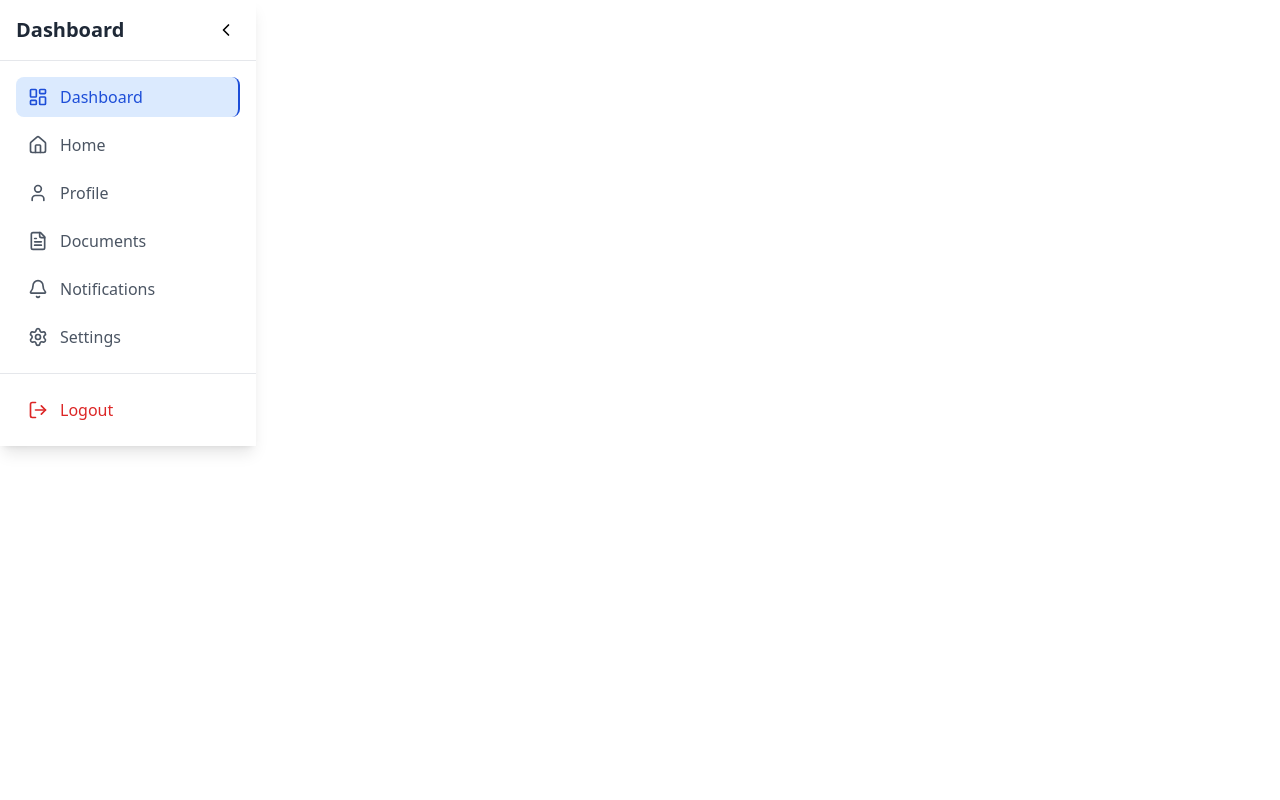
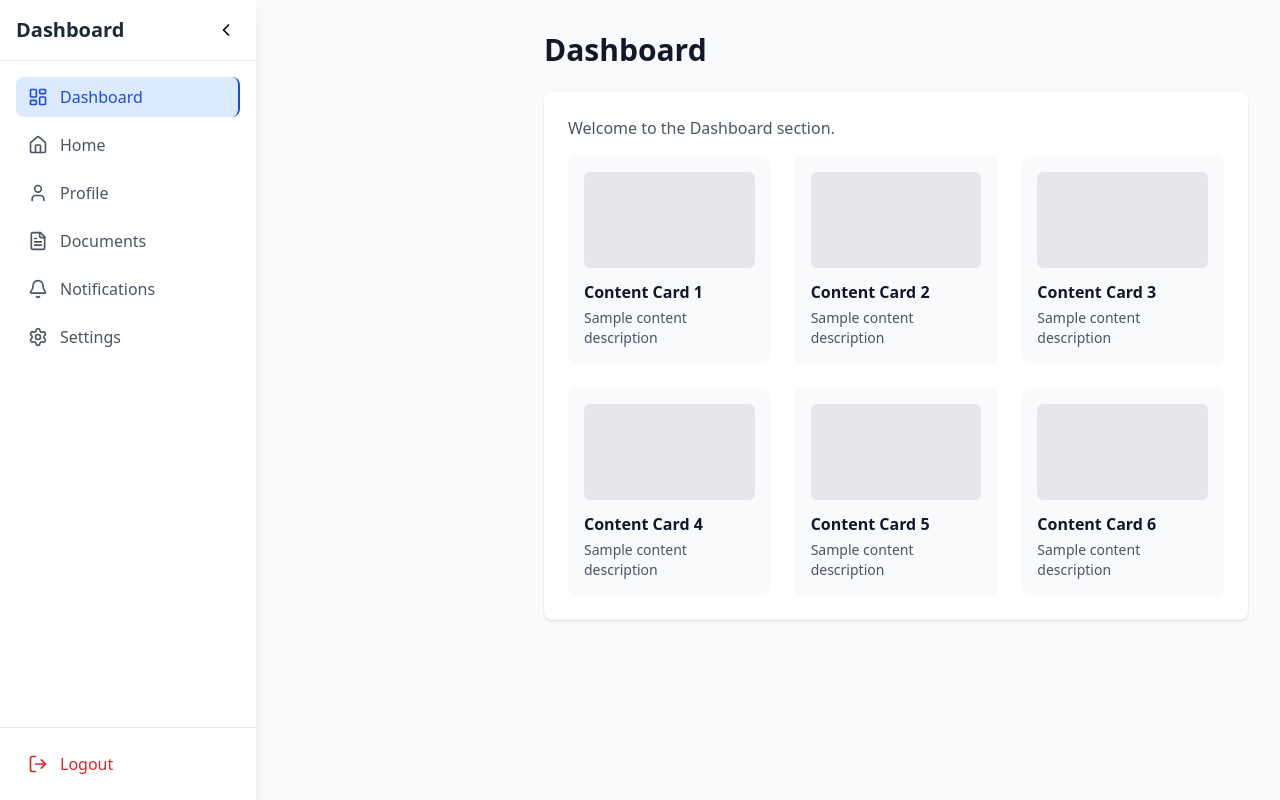
Before and after one commit to Mastercard-Code-For-Change-2-0/Team-24, a React (Vite) app in the folder vite-project/: page /student in a window 1280 px wide. Built offline with nearby package versions, Linux system fonts and the light colour scheme.

Commit message:
Added Sidebar

```diff
--- a/vite-project/src/component/Sidebar.jsx
+++ b/vite-project/src/component/Sidebar.jsx
@@ -50,7 +50,7 @@ const Sidebar = ({ className = "" }) => {
       {/* Sidebar */}
       <aside
         className={`
-          fixed top-0 left-0 h-full bg-white shadow-lg z-50 transition-all duration-300 ease-in-out
+          fixed top-0 left-0 h-screen bg-white shadow-lg z-50 transition-all duration-300 ease-in-out flex flex-col
           ${isOpen ? 'translate-x-0' : '-translate-x-full'}
           ${isCollapsed ? 'w-16' : 'w-64'}
           lg:translate-x-0 lg:static lg:z-auto
@@ -58,7 +58,7 @@ const Sidebar = ({ className = "" }) => {
         `}
       >
         {/* Header */}
-        <div className="flex items-center justify-between p-4 border-b">
+        <div className="flex items-center justify-between p-4 border-b flex-shrink-0">
           {!isCollapsed && (
             <h2 className="text-xl font-bold text-gray-800">Dashboard</h2>
           )}
@@ -74,7 +74,7 @@ const Sidebar = ({ className = "" }) => {
         </div>
 
         {/* Navigation */}
-        <nav className="flex-1 p-4">
+        <nav className="flex-1 p-4 overflow-y-auto">
           <ul className="space-y-2">
             {navItems.map((item) => (
               <li key={item.id}>
@@ -101,7 +101,7 @@ const Sidebar = ({ className = "" }) => {
         </nav>
 
         {/* Footer */}
-        <div className="p-4 border-t">
+        <div className="p-4 border-t flex-shrink-0">
           <button
             className={`
               w-full flex items-center gap-3 px-3 py-2 rounded-lg transition-colors
@@ -116,9 +116,42 @@ const Sidebar = ({ className = "" }) => {
         </div>
       </aside>
 
+      {/* Main content area */}
+      <div className={`
+        flex-1 transition-all duration-300 ease-in-out
+        ${isCollapsed ? 'lg:ml-16' : 'lg:ml-64'}
+      `}>
+        <div className="p-8 ml-16 lg:ml-0">
+          <div className="max-w-4xl mx-auto">
+            <h1 className="text-3xl font-bold text-gray-900 mb-6">
+              {navItems.find(item => item.id === activeItem)?.label || 'Dashboard'}
+            </h1>
 
+            <div className="bg-white rounded-lg shadow p-6">
+              <p className="text-gray-600 mb-4">
+                Welcome to the {navItems.find(item => item.id === activeItem)?.label} section.
+              </p>
+              <div className="grid grid-cols-1 md:grid-cols-2 lg:grid-cols-3 gap-6">
+                {Array.from({ length: 6 }).map((_, i) => (
+                  <div key={i} className="bg-gray-50 rounded-lg p-4 hover:shadow-md transition-shadow">
+                    <div className="h-24 bg-gray-200 rounded-md mb-3"></div>
+                    <h3 className="font-semibold text-gray-900">Content Card {i + 1}</h3>
+                    <p className="text-sm text-gray-600 mt-1">Sample content description</p>
+                  </div>
+                ))}
+              </div>
+            </div>
+          </div>
+        </div>
+      </div>
     </>
   );
 };
 
-export default Sidebar;
+export default function App() {
+  return (
+    <div className="flex min-h-screen bg-gray-50">
+      <Sidebar />
+    </div>
+  );
+}
```
